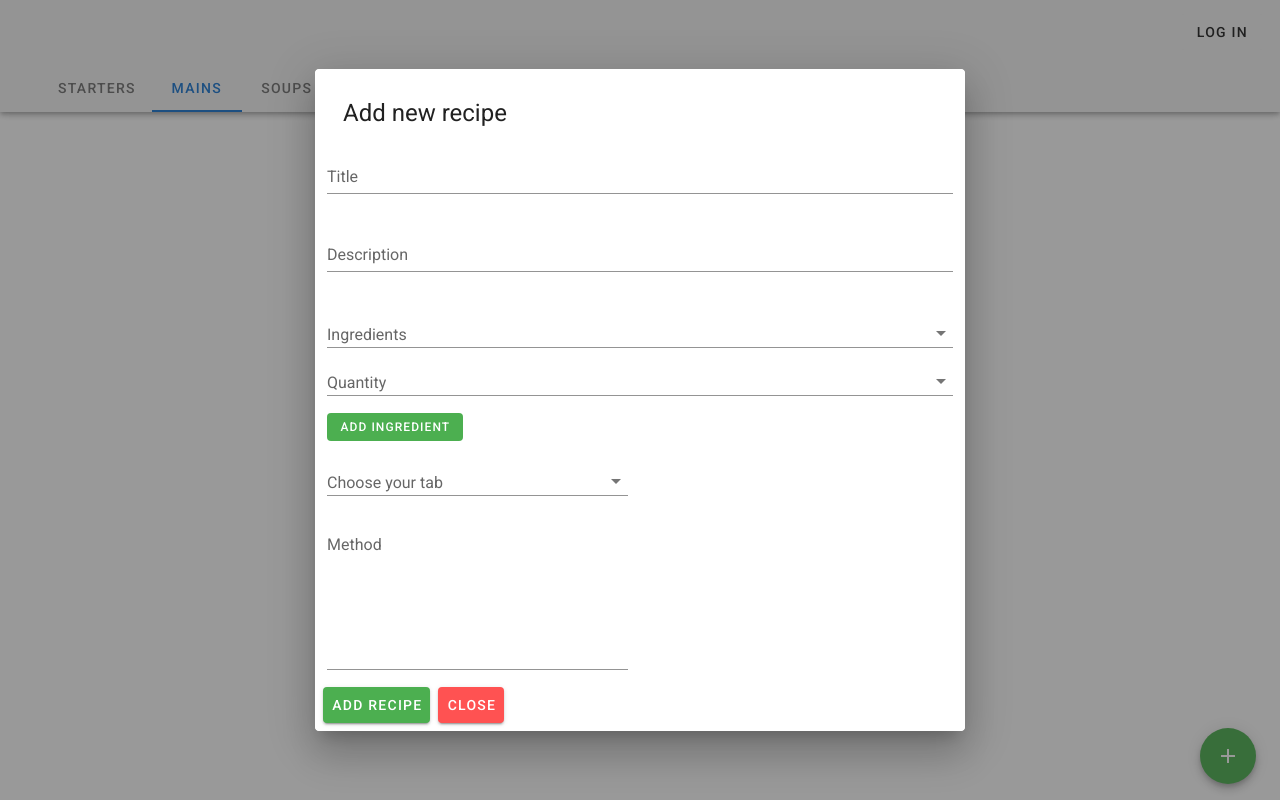
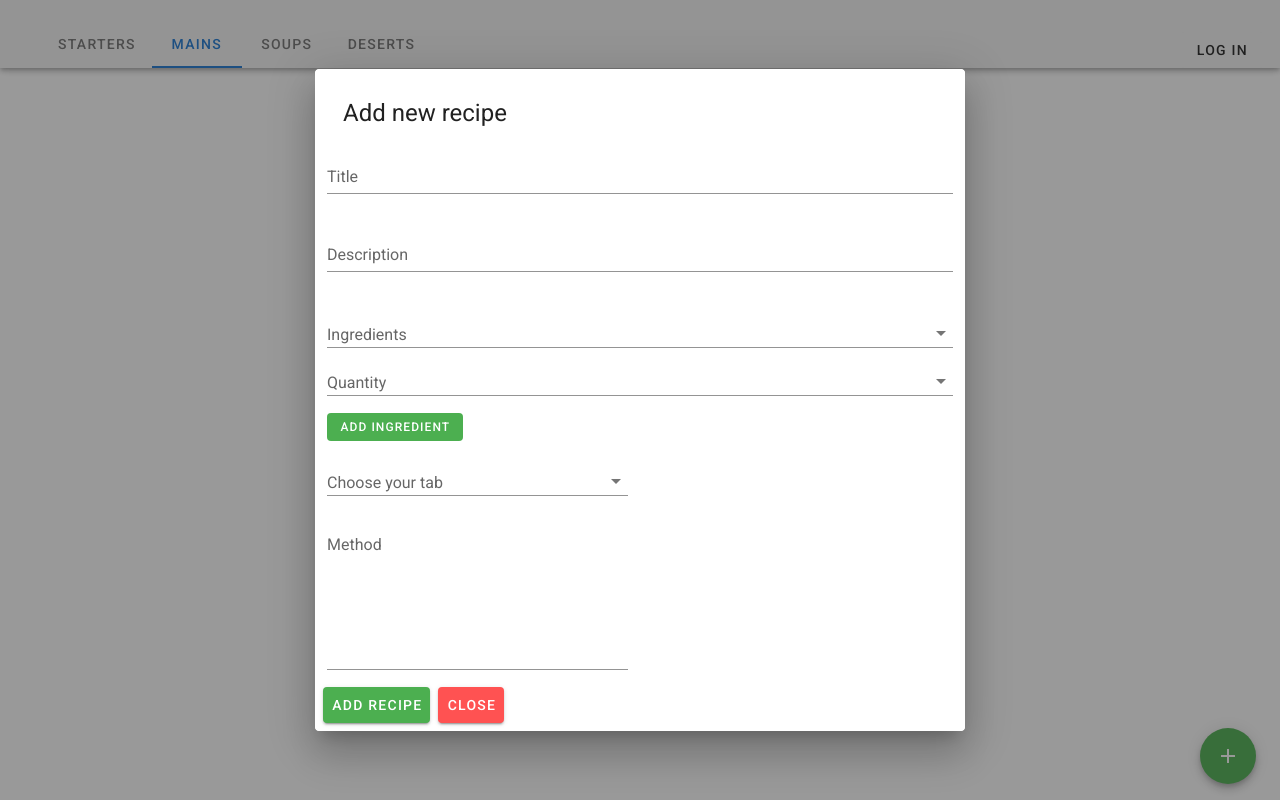
Before and after one commit to GaryGorynski/Gastro-apka, a Vue app: page /mains in a window 1280 px wide. Built offline with nearby package versions, Linux system fonts and the light colour scheme.

Commit message:
fixed login

```diff
--- a/src/components/AddRecipe.vue
+++ b/src/components/AddRecipe.vue
@@ -59,7 +59,9 @@
               v-model="quantity"
               dense
             ></v-select>
-            <v-btn depressed color="success" small> Add ingredient </v-btn>
+            <v-btn @click="addIngredient" depressed color="success" small>
+              Add ingredient
+            </v-btn>
           </v-col>
           <v-col md="6" sm="6">
             <v-select
--- a/src/components/header.vue
+++ b/src/components/header.vue
@@ -1,6 +1,6 @@
 <template>
   <div>
-    <v-app-bar app>
+    <v-app-bar app height="20">
       <v-app-bar-nav-icon
         @click="drawer = true"
         class="d-flex d-sm-none"
@@ -8,7 +8,7 @@
 
       <v-spacer></v-spacer>
 
-      <v-btn to="/" depressed> Log in </v-btn>
+      <v-btn class="btn" to="/" depressed> Log in </v-btn>
 
       <template v-slot:extension>
         <v-tabs v-model="tab" align-with-title class="d-none d-sm-flex">
@@ -43,4 +43,8 @@ export default {
 };
 </script>
 
-<style></style>
+<style>
+.btn {
+  margin-top: 80px;
+}
+</style>
```
